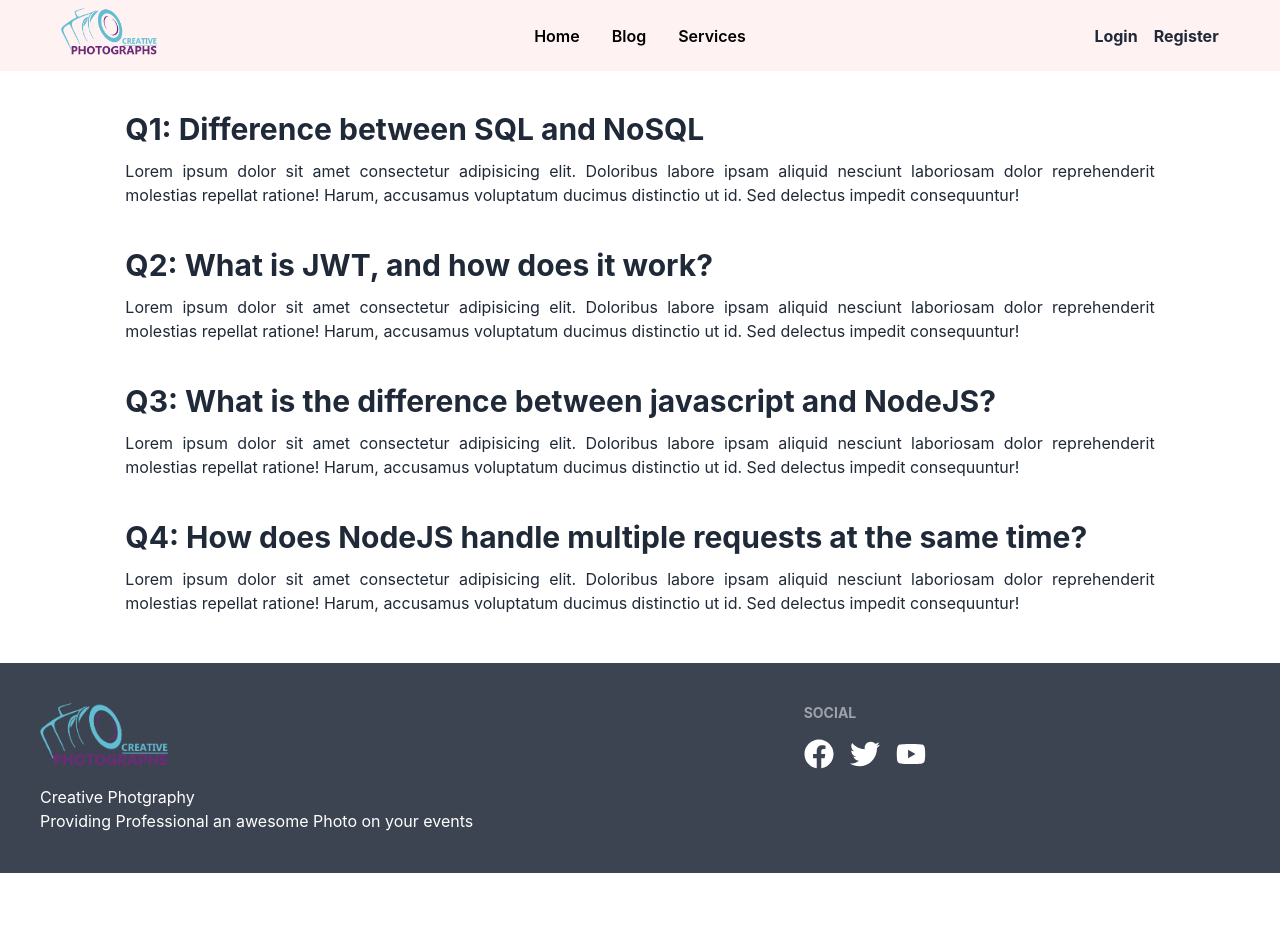
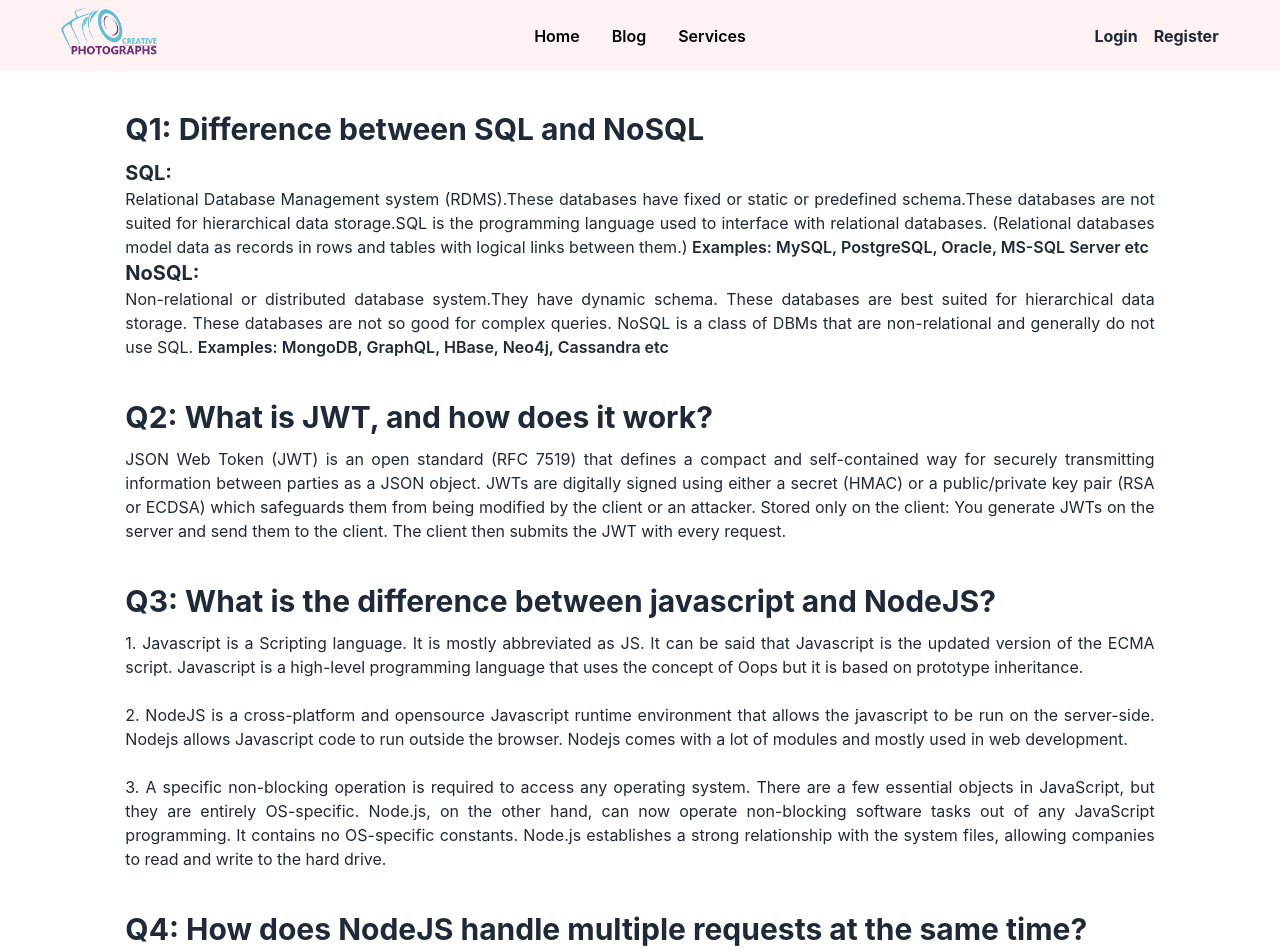
Before and after one commit to Pintu-Roy121/Creative-Photograph-Client-Site, a React (Create React App) app: page /blog in a window 1280 px wide. Shown: the top 952 px of the page. Before the commit the page ends 873 px from the top, so only its background shows below. Built offline with nearby package versions, Linux system fonts and the light colour scheme; no server answers; what react-photo-view would draw is missing.

Commit message:
QA added

```diff
--- a/src/Blog/Blog.js
+++ /dev/null
@@ -1,31 +0,0 @@
-import React from 'react';
-import useTitle from '../hooks/useTitle';
-
-const Blog = () => {
-    useTitle('Blog')
-
-
-
-    return (
-        <div className='w-11/12 mx-auto px-10 my-10'>
-            <div className='my-10 mx-8'>
-                <h1 className='text-3xl font-bold'>Q1: Difference between SQL and NoSQL</h1>
-                <p className='mt-3 text-justify'>Lorem ipsum dolor sit amet consectetur adipisicing elit. Doloribus labore ipsam aliquid nesciunt laboriosam dolor reprehenderit molestias repellat ratione! Harum, accusamus voluptatum ducimus distinctio ut id. Sed delectus impedit consequuntur!</p>
-            </div>
-            <div className='my-10 mx-8'>
-                <h1 className='text-3xl font-bold'>Q2: What is JWT, and how does it work?</h1>
-                <p className='mt-3 text-justify'>Lorem ipsum dolor sit amet consectetur adipisicing elit. Doloribus labore ipsam aliquid nesciunt laboriosam dolor reprehenderit molestias repellat ratione! Harum, accusamus voluptatum ducimus distinctio ut id. Sed delectus impedit consequuntur!</p>
-            </div>
-            <div className='my-10 mx-8'>
-                <h1 className='text-3xl font-bold'>Q3: What is the difference between javascript and NodeJS?</h1>
-                <p className='mt-3 text-justify'>Lorem ipsum dolor sit amet consectetur adipisicing elit. Doloribus labore ipsam aliquid nesciunt laboriosam dolor reprehenderit molestias repellat ratione! Harum, accusamus voluptatum ducimus distinctio ut id. Sed delectus impedit consequuntur!</p>
-            </div>
-            <div className='my-10 mx-8'>
-                <h1 className='text-3xl font-bold'>Q4: How does NodeJS handle multiple requests at the same time?</h1>
-                <p className='mt-3 text-justify'>Lorem ipsum dolor sit amet consectetur adipisicing elit. Doloribus labore ipsam aliquid nesciunt laboriosam dolor reprehenderit molestias repellat ratione! Harum, accusamus voluptatum ducimus distinctio ut id. Sed delectus impedit consequuntur!</p>
-            </div>
-        </div>
-    );
-};
-
-export default Blog;
--- a/src/Routes/Routes.js
+++ b/src/Routes/Routes.js
@@ -1,4 +1,4 @@
-import Blog from "../Blog/Blog";
+import Blog from "../pages/Blog/Blog";
 import Main from "../layout/Main/Main";
 import AddReview from "../pages/AddReview/AddReview";
 import AddService from "../pages/AddService/AddService";
@@ -59,7 +59,7 @@ const router = createBrowserRouter([
             {
                 path: '/update/:id',
                 element: <PrivateRoutes><UpdateReview></UpdateReview></PrivateRoutes>,
-                loader: ({ params }) => fetch(`http://localhost:5000/review/${params.id}`)
+                loader: ({ params }) => fetch(`https://creative-photograph-server.vercel.app/review/${params.id}`)
             }
         ]
     }
--- /dev/null
+++ b/src/pages/Blog/Blog.js
@@ -0,0 +1,49 @@
+import React from 'react';
+import useTitle from '../../hooks/useTitle';
+
+const Blog = () => {
+    useTitle('Blog')
+
+
+
+    return (
+        <div className='w-11/12 mx-auto px-10 my-10'>
+            <div className='my-10 mx-8'>
+                <h1 className='text-3xl font-bold'>Q1: Difference between SQL and NoSQL</h1>
+                <p className='mt-3 text-justify'>
+                    <span className='text-xl font-bold'>SQL:</span>
+                    <br />
+                    Relational Database Management system (RDMS).These databases have fixed or static or predefined schema.These databases are not suited for hierarchical data storage.SQL is the programming language used to interface with relational databases. (Relational databases model data as records in rows and tables with logical links between them.) <span className='font-semibold'>Examples: MySQL, PostgreSQL, Oracle, MS-SQL Server etc</span>
+                    <br />
+                    <span className='text-xl font-bold'>NoSQL:</span>
+                    <br />
+                    Non-relational or distributed database system.They have dynamic schema. These databases are best suited for hierarchical data storage. These databases are not so good for complex queries. NoSQL is a class of DBMs that are non-relational and generally do not use SQL. <span className='font-semibold'>Examples: MongoDB, GraphQL, HBase, Neo4j, Cassandra etc</span>
+                </p>
+            </div>
+            <div className='my-10 mx-8'>
+                <h1 className='text-3xl font-bold'>Q2: What is JWT, and how does it work?</h1>
+                <p className='mt-3 text-justify'>JSON Web Token (JWT) is an open standard (RFC 7519) that defines a compact and self-contained way for securely transmitting information between parties as a JSON object. JWTs are digitally signed using either a secret (HMAC) or a public/private key pair (RSA or ECDSA) which safeguards them from being modified by the client or an attacker. Stored only on the client: You generate JWTs on the server and send them to the client. The client then submits the JWT with every request.</p>
+            </div>
+            <div className='my-10 mx-8'>
+                <h1 className='text-3xl font-bold'>Q3: What is the difference between javascript and NodeJS?</h1>
+                <p className='mt-3 text-justify'>1. Javascript is a Scripting language. It is mostly abbreviated as JS. It can be said that Javascript is the updated version of the ECMA script. Javascript is a high-level programming language that uses the concept of Oops but it is based on prototype inheritance.  <br /><br />
+
+                    2. NodeJS is a cross-platform and opensource Javascript runtime environment that allows the javascript to be run on the server-side. Nodejs allows Javascript code to run outside the browser. Nodejs comes with a lot of modules and mostly used in web development. <br />
+                    <br />
+                    3. A specific non-blocking operation is required to access any operating system. There are a few essential objects in JavaScript, but they are entirely OS-specific.
+
+                    Node.js, on the other hand, can now operate non-blocking software tasks out of any JavaScript programming. It contains no OS-specific constants. Node.js establishes a strong relationship with the system files, allowing companies to read and write to the hard drive.
+
+                </p>
+            </div>
+            <div className='my-10 mx-8'>
+                <h1 className='text-3xl font-bold'>Q4: How does NodeJS handle multiple requests at the same time?</h1>
+                <p className='mt-3 text-justify'>NodeJS receives multiple client requests and places them into EventQueue. NodeJS is built with the concept of event-driven architecture. NodeJS has its own EventLoop which is an infinite loop that receives requests and processes them. EventLoop is the listener for the EventQueue. <br />
+
+                    If NodeJS can process the request without I/O blocking then the event loop would itself process the request and sends the response back to the client by itself. But, it is possible to process multiple requests parallelly using the NodeJS cluster module or worker_threads module.</p>
+            </div>
+        </div>
+    );
+};
+
+export default Blog;
--- a/src/pages/UpdateReview/UpdateReview.js
+++ b/src/pages/UpdateReview/UpdateReview.js
@@ -37,7 +37,7 @@ const UpdateReview = () => {
 
         console.log(_id, review);
 
-        fetch(`http://localhost:5000/review/${_id}`, {
+        fetch(`https://creative-photograph-server.vercel.app/review/${_id}`, {
             method: 'PATCH',
             headers: {
                 'content-type': 'application/json'
```
